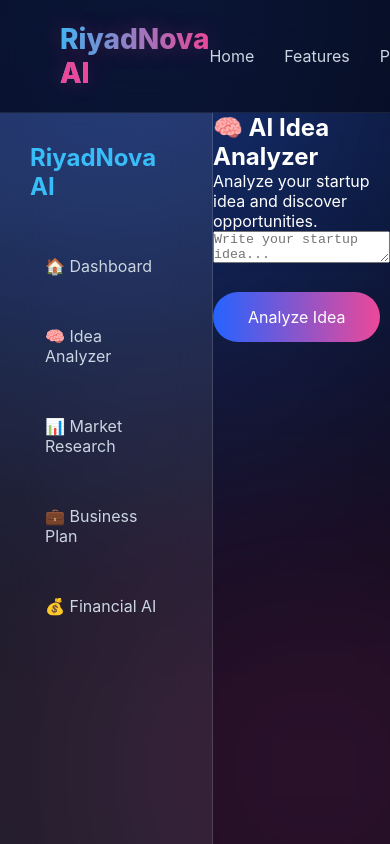
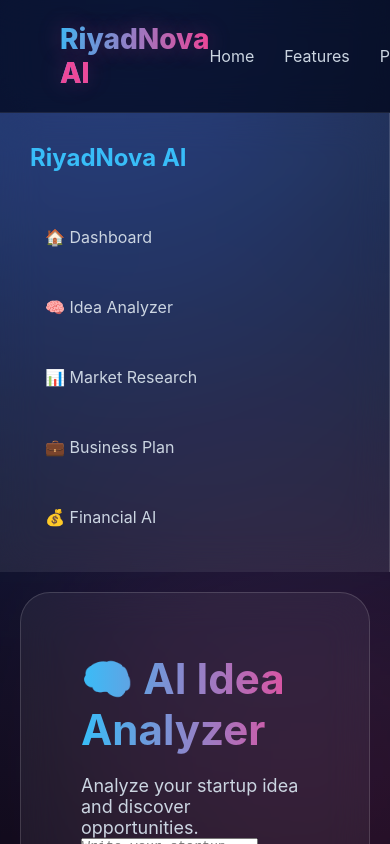
Before and after one commit to Ryad-S/RiyadNova-AI., a React (Vite) app in the folder frontend/: page /idea-analyzer in a window 390 px wide. Shown: the top 844 px of the page. Built offline with nearby package versions, Linux system fonts and the light colour scheme.

Commit message:
Update design.css

```diff
--- a/frontend/src/styles/design.css
+++ b/frontend/src/styles/design.css
@@ -647,3 +647,93 @@ body::after {
   flex: 1;
   min-height: 100vh;
 }
+/* SaaS Layout */
+
+.app-layout {
+  display: flex;
+  min-height: 100vh;
+}
+
+
+.main-content {
+  flex: 1;
+  padding: 40px;
+}
+
+
+
+/* Tool Pages */
+
+.tool-page {
+
+  padding: 60px;
+
+  background:
+  rgba(255,255,255,0.06);
+
+  border:
+  1px solid rgba(255,255,255,0.15);
+
+  border-radius: 30px;
+
+  backdrop-filter: blur(20px);
+
+}
+
+
+.tool-page h1 {
+
+  font-size: 42px;
+
+  margin-bottom: 20px;
+
+  background: linear-gradient(
+    90deg,
+    #38bdf8,
+    #ec4899
+  );
+
+  -webkit-background-clip: text;
+
+  color: transparent;
+
+}
+
+
+.tool-page p {
+
+  color:#cbd5e1;
+
+  font-size:18px;
+
+}
+
+
+
+/* Mobile */
+
+@media(max-width:800px){
+
+  .app-layout{
+
+    flex-direction:column;
+
+  }
+
+
+  .sidebar{
+
+    width:auto;
+
+    min-height:auto;
+
+  }
+
+
+  .main-content{
+
+    padding:20px;
+
+  }
+
+}
```
